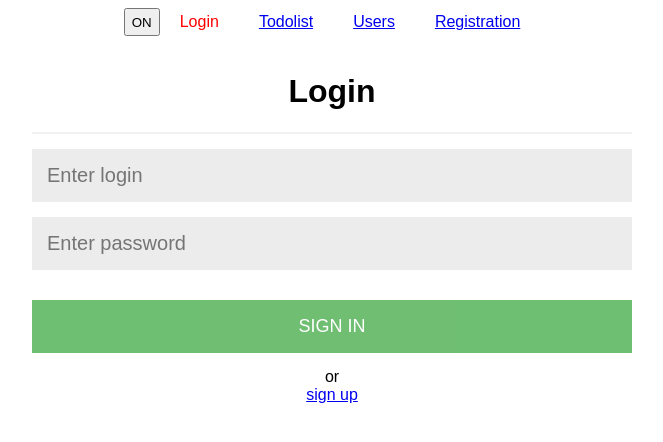
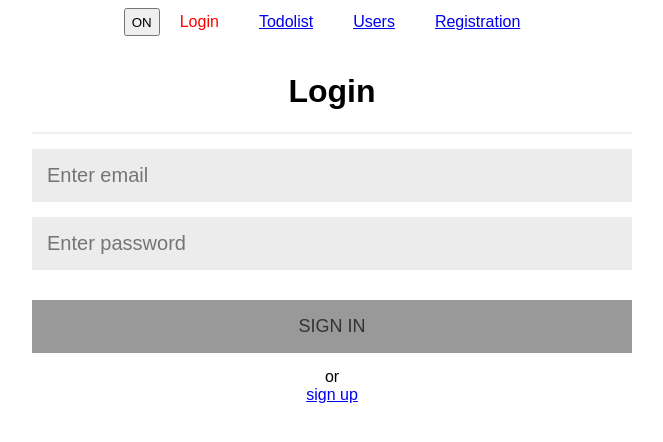
Before and after one commit to sazanik/react-task-manager, a React (Create React App) app: page / in a window 1280 px wide. Shown: the top 442 px of the page, without its empty margins (308-971 px from the left). Built offline with nearby package versions, Linux system fonts and the light colour scheme.

Commit message:
refactor function validate

```diff
--- a/src/pages/Login/Login.js
+++ b/src/pages/Login/Login.js
@@ -3,37 +3,77 @@ import './Login.css'
 import {NavLink} from "react-router-dom";
 import Input from "../../components/UI/Input/Input";
 import Button from "../../components/UI/Button/Button";
+import axios from "axios";
 
-function Login() {
+function Login(props) {
 
-  const [loginForm, setLoginForm] = useState({login: '', password: ''})
+  const [isError, setIsError] = useState(false)
+  const [formItems, setFormItems] = useState({
+    email: '',
+    password: '',
+  })
+
+  const formValidate = () => {
+    return Object.values(formItems).every(item => item !== '')
+  }
 
   const changeHandler = (e, fieldName) => {
-    const copyState = {...loginForm}
+    const copyState = {...formItems}
     copyState[fieldName] = e.target.value.trim()
-    setLoginForm(copyState)
-    console.log(loginForm)
+    setFormItems(copyState)
+    setIsError(false)
+    console.log(formItems)
   }
+
+  const clickHandler = async () => {
+    const authData = {
+      email: formItems.email,
+      password: formItems.password,
+      returnSecureToken: true
+    }
+    try {
+      const res = await axios.post('https://identitytoolkit.googleapis.com/v1/accounts:signInWithPassword?key=AIzaSyBU4PdTwlQSYX8o2O4BfoDxQQzz5jHWBhs', authData)
+
+      setFormItems({
+        email: '',
+        password: '',
+      })
+
+      props.history.push('/users')
+      console.log(res.data)
+
+    } catch (err) {
+      if (err.message.includes(400)) setIsError(true)
+    }
+  }
+
 
   return (
     <form className='sign-in'>
       <h1>Login</h1>
       <hr/>
       <Input
-        type='text'
-        placeholder='login'
-        value={loginForm.login}
-        onChange={(e) => changeHandler(e, 'login')}
+        type='email'
+        placeholder='email'
+        value={formItems.email}
+        onChange={(e) => changeHandler(e, 'email')}
       />
 
       <Input
         type='password'
         placeholder='password'
-        value={loginForm.password}
+        value={formItems.password}
         onChange={(e) => changeHandler(e, 'password')}
       />
 
-      <Button type='submit'>sign in</Button>
+      {isError && <span className='error'>incorrect data</span>}
+
+
+      <Button
+        onClick={clickHandler}
+        disabled={!formValidate()}
+        type='button'
+      >sign in</Button>
       <span>or</span>
       <br/>
       <NavLink to='/registration'>sign up</NavLink>
--- a/src/pages/Registration/Registration.js
+++ b/src/pages/Registration/Registration.js
@@ -8,9 +8,11 @@ import axios_ from "../../axios/axios";
 import axios from "axios";
 import classes from '../../components/UI/Select/Select.module.css'
 
-function Registration() {
+function Registration(props) {
 
   const selectRole = useRef(null)
+
+  const [isError, setIsError] = useState(false)
 
   const [list, setList] = useState({
     admins: [],
@@ -43,15 +45,16 @@ function Registration() {
   }, [])
 
   const formValidate = () => {
-    return Object.values(formItems).every(item => item !== '')
+    return ((formItems.password.length >= 6) && Object.values(formItems).every(item => item !== ''))
   }
 
   const changeInputsHandler = (e, fieldName) => {
     const state = {...formItems}
     state[fieldName] = e.target.value.trim()
     setFormItems(state)
+    setIsError(false)
     if (e.target.value === 'admin') setSelectAdmin(true)
-    else {setSelectAdmin(false)}
+    else if (e.target.value === 'user') setSelectAdmin(false)
   }
 
   const checkPasswordMatch = () => {
@@ -78,10 +81,12 @@ function Registration() {
         role: 'admin'
       })
 
+      props.history.push('/users')
+
       console.log(res.data, res_.data)
 
     } catch (err) {
-      console.error(err)
+      if (err.message.includes(400)) setIsError(true)
     }
   }
 
@@ -151,6 +156,8 @@ function Registration() {
           : null
         }
 
+        {isError && <span className='error'>invalid email</span>}
+
         <Button
           onClick={clickHandler}
           disabled={!formValidate() || selectRole.current.value === 'select-role' || !selectAdmin || checkPasswordMatch()}
```
